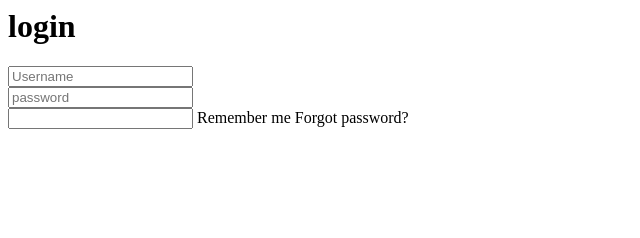
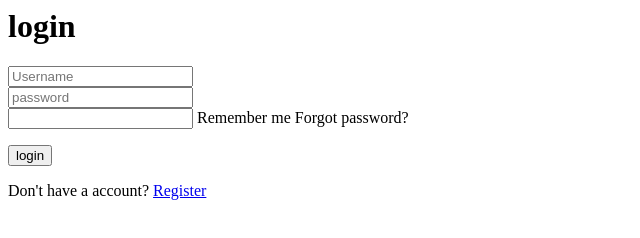
Before and after one commit to 1tecno/Seila, a plain HTML site: page index.html in a window 1280 px wide. Shown: the whole page, without its empty margins (0-640 px from the left). Drawn offline with Linux system fonts and the light colour scheme.

Commit message:
Update index.html

```diff
--- a/index.html
+++ b/index.html
@@ -26,6 +26,10 @@
       <div class="remender-forgot"></div>
       <label><input type-"checkbox"> Remember me</label>
 <a href-"#">Forgot password?</a>
+</div>
+<button type="submit" class="btn">login</button>
+    <div class="Register Link">
+    <p>Don't have a account? <a href="#">Register</p>
     </form>
 
     </div>
```
